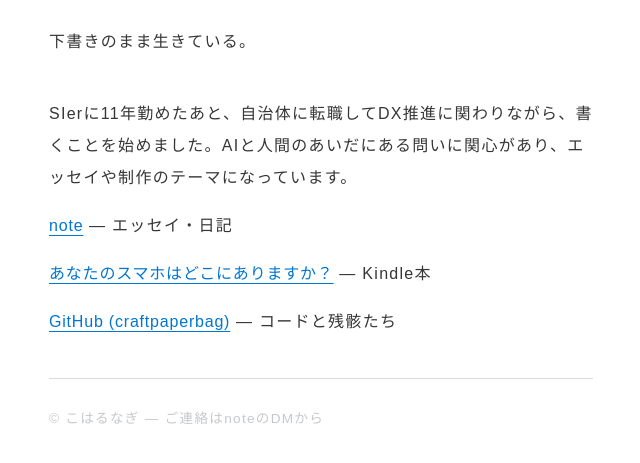
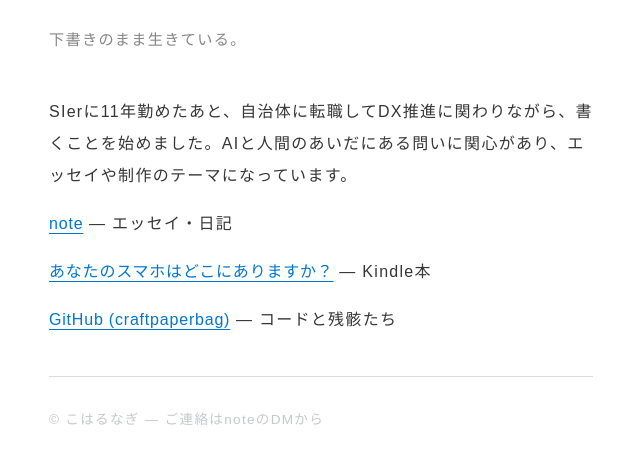
Before and after one commit to craftpaperbag/about-me, a plain HTML site: page index.html in a window 1280 px wide. Shown: the part 113-576 px from the top of the page, without its empty margins (319-959 px from the left). Drawn offline with nearby package versions, Linux system fonts and the light colour scheme.

Commit message:
Replace header small with header p in CSS

```diff
--- a/site.css
+++ b/site.css
@@ -13,10 +13,10 @@ body {
 }
 h1 { font-size: 1.6rem; letter-spacing: 0.18em; }
 header { margin-bottom: var(--section-gap); }
-header small { opacity: 0.6; font-size: 0.95rem; display: block; }
+header p { opacity: 0.6; font-size: 0.95rem; }
 a { text-decoration: underline; text-underline-offset: 0.25em; }
 nav ul { list-style: none; padding: 0; }
 nav li { margin-bottom: 1rem; }
 nav a { letter-spacing: 0.05em; }
 footer { margin-top: var(--section-gap); }
-footer small { opacity: 0.4; font-size: 0.85rem; display: block; }
+footer small { opacity: 0.4; font-size: 0.85rem; }
```
